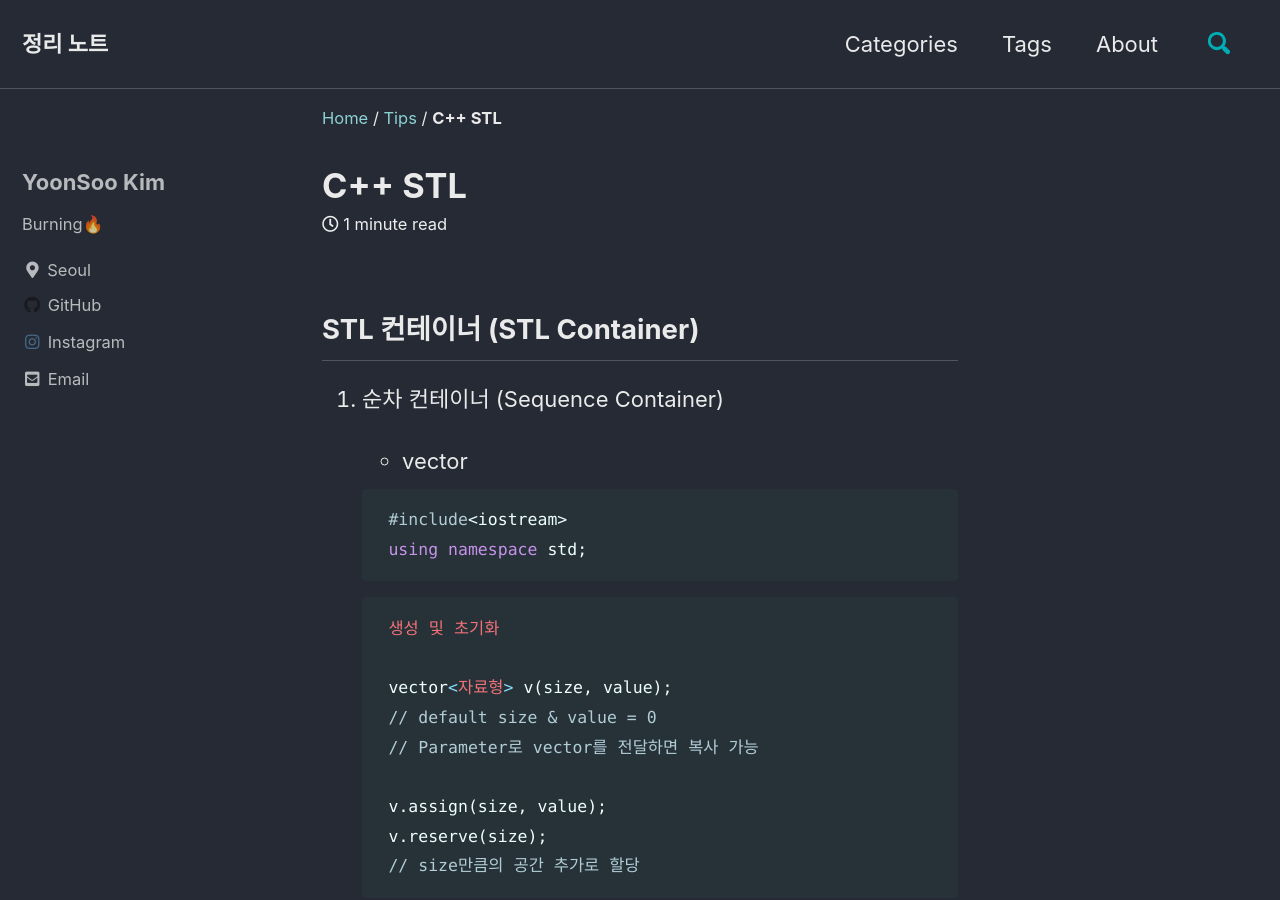
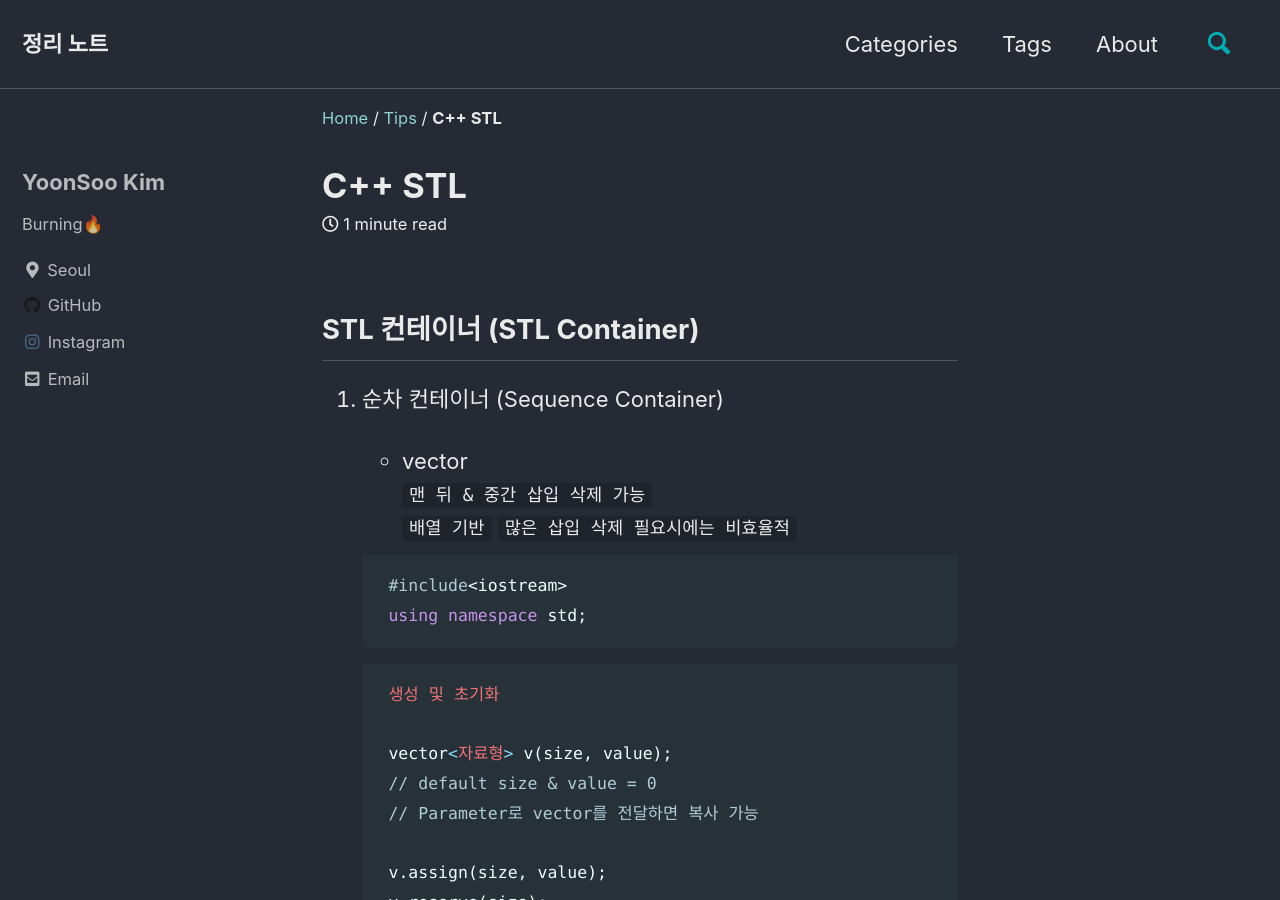
Before and after one commit to blackbeaver37/blackbeaver37.github.io, a Jekyll site: the page built from _posts/2020-07-24-stl_cpp.md, in a window 1280 px wide and 900 px high. Built offline with Jekyll 4.4.1, drawn with Linux system fonts in a browser that asks for light colours; cached includes are drawn as plain includes; some of the changed text lies outside the part shown.

Commit message:
Update 2020-07-24-stl_cpp.md

````diff
--- a/_posts/2020-07-24-stl_cpp.md
+++ b/_posts/2020-07-24-stl_cpp.md
@@ -16,6 +16,9 @@ last_modified_at: 2020-07-24T02:30:00-05:00
 1. 순차 컨테이너 (Sequence Container)
 
     + vector
+    `맨 뒤 & 중간 삽입 삭제 가능`
+    `배열 기반`
+    `많은 삽입 삭제 필요시에는 비효율적`
 
     ```c++
     #include<iostream>
@@ -194,3 +197,5 @@ last_modified_at: 2020-07-24T02:30:00-05:00
     ---
 
 ---
+
+## **STL 반복자 (STL Iterator)**
````
Also changed, not shown: other parts of _posts/2020-07-24-stl_cpp.md (+1 -1 lines).
